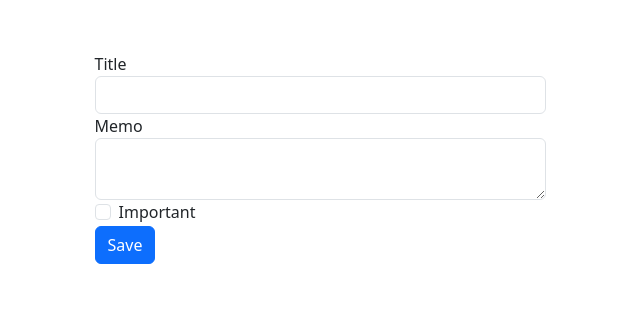
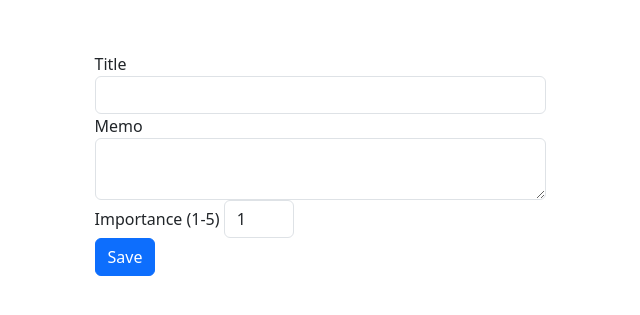
Before and after one commit to TimothyJNeale/todowoo-project, a Django app: page /create/ in a window 1280 px wide. Shown: the part 146-461 px from the top of the page, without its empty margins (320-960 px from the left). Run offline with Django 5.2, Linux system fonts and the light colour scheme; the visitor is signed in with stand-in values (Sample User, id 1).

Commit message:
working on the importance field

```diff
--- a/todo/models.py
+++ b/todo/models.py
@@ -1,5 +1,8 @@
 from django.db import models
 from django.contrib.auth.models import User
+from django.core.validators import MinValueValidator, MaxValueValidator
+
+
 
 # The model for the basic to do model
 class Todo(models.Model):
@@ -9,8 +12,7 @@ class Todo(models.Model):
     created = models.DateTimeField(auto_now_add=True)
     datecompleted = models.DateTimeField(null=True, blank=True)
 
-    importance = models.BooleanField(default=False)
-
+    importance = models.IntegerField(default=1, validators=[MinValueValidator(1), MaxValueValidator(5)])  # Changed to IntegerField for priority levels
     user = models.ForeignKey(User, on_delete=models.CASCADE)
 
     def __str__(self):
--- a/todo/templates/todo/createtodo.html
+++ b/todo/templates/todo/createtodo.html
@@ -8,9 +8,9 @@
     </div>
     <div class="row justify-content-center mt-5">
         <div class="col-md-5">
-            {% if error %}
+            {% if form.errors %}
                 <div class="alert alert-danger" role="alert">
-                    {{ error }}
+                    {{ form.errors }}
                 </div>
             {% endif %}
             <form method="POST">
@@ -23,9 +23,15 @@
                     <label for="memo">Memo</label>
                     <textarea name="memo" class="form-control" id="memo" ></textarea>
                 </div>
-                <div class="form-group form-check">
-                    <input type="checkbox" name="important" class="form-check-input" id="important">
-                    <label class="form-check-label" for="important">Important</label>
+                <div class="form-group">
+                    <label for="importance">Importance (1-5)</label>
+                    <select name="importance" class="form-control" id="importance" required style="width: 70px; display: inline-block;">
+                        <option value="1">1</option>
+                        <option value="2">2</option>
+                        <option value="3">3</option>
+                        <option value="4">4</option>
+                        <option value="5">5</option>
+                    </select>
                 </div>
                 <button type="submit" class="btn btn-primary">Save</button>
             </form>
--- a/todo/views.py
+++ b/todo/views.py
@@ -58,13 +58,16 @@ def createtodo(request):
     if request.method == 'GET':
         return render(request, 'todo/createtodo.html', {'form': TodoForm()})
     else:
-        # Create a new todo
+        # Create new todo
         form = TodoForm(request.POST)
         if form.is_valid():
             newtodo = form.save(commit=False)
             newtodo.user = request.user
             newtodo.save()
             return redirect('currenttodos')
+        # Add this to handle invalid form submissions
+        print(form.errors)  # Or use logging
+        return render(request, 'todo/createtodo.html', {'form': form})
 
 @login_required
 def currenttodos(request):
```
Also changed, not shown: todo/migrations/0002_alter_todo_importance.py (added), todo/migrations/0003_alter_todo_importance.py (added).
